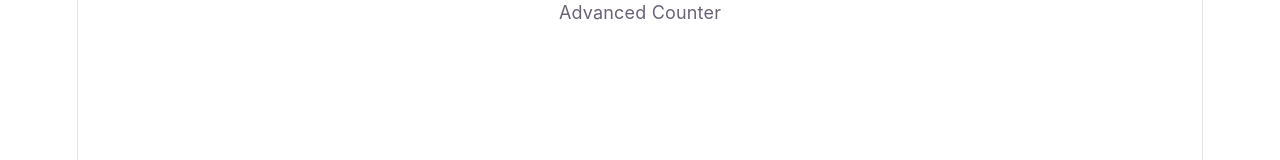
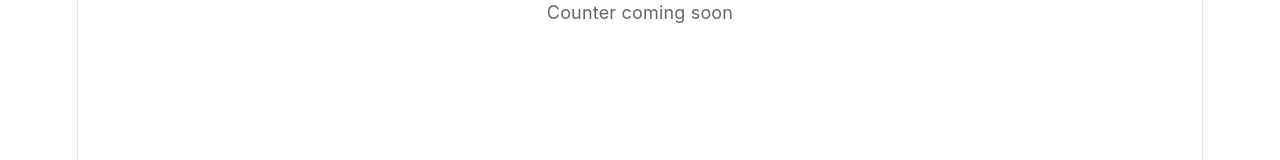
Before and after one commit to KwadwoDanso/react-counter, a React (Vite) app: page / in a window 1280 px wide. Shown: the top 160 px of the page. Built offline with nearby package versions, Linux system fonts and the light colour scheme.

Commit message:
Add App shell rendering AdvancedCounter

```diff
--- a/src/App.tsx
+++ b/src/App.tsx
@@ -1,5 +1,9 @@
-function App(){
-  return <div>Advanced Counter</div>;
+// App.tsx — renders the AdvancedCounter component
+
+import AdvancedCounter from "./components/AdvancedCounter";
+
+function App() {
+  return <AdvancedCounter />;
 }
 
 export default App;
```
